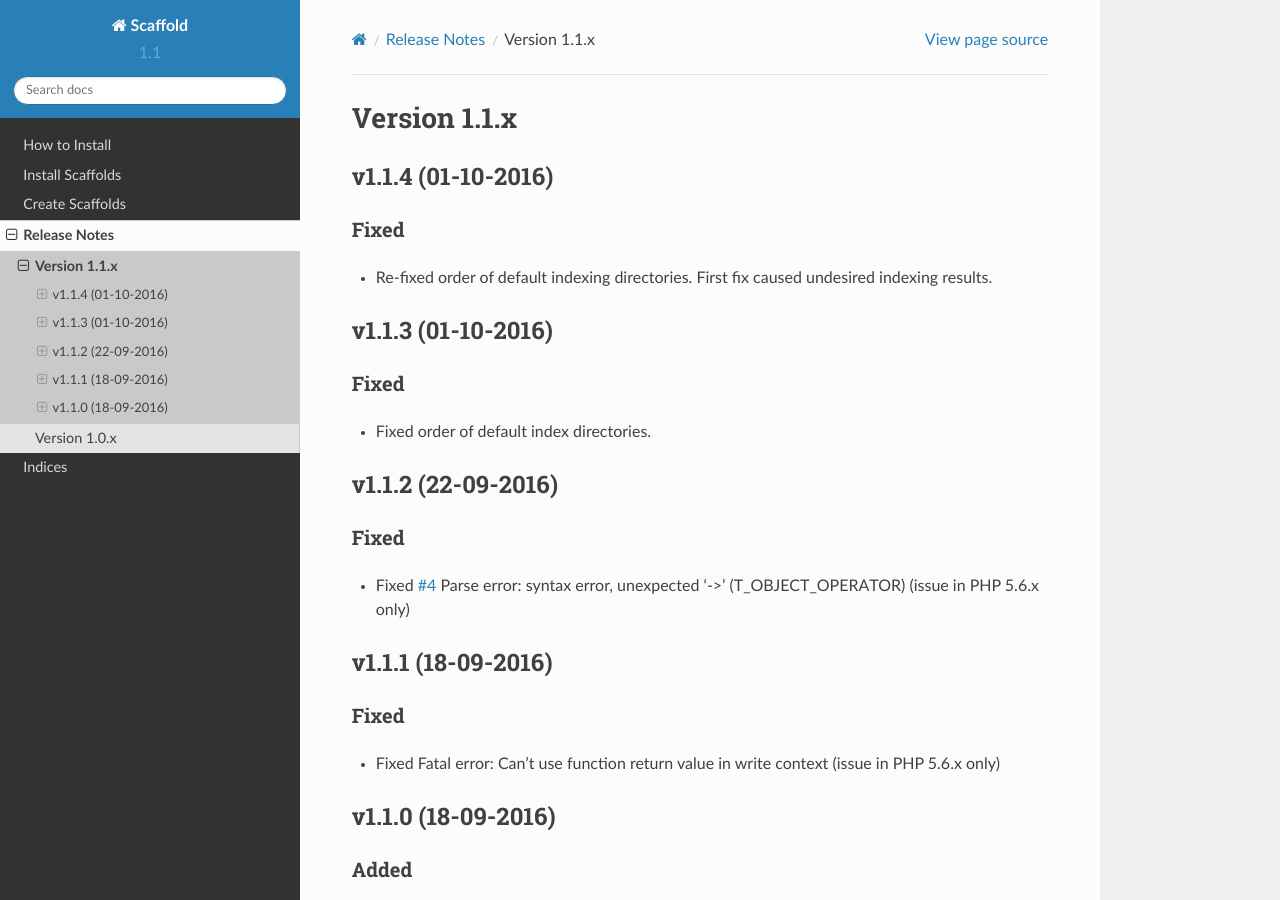
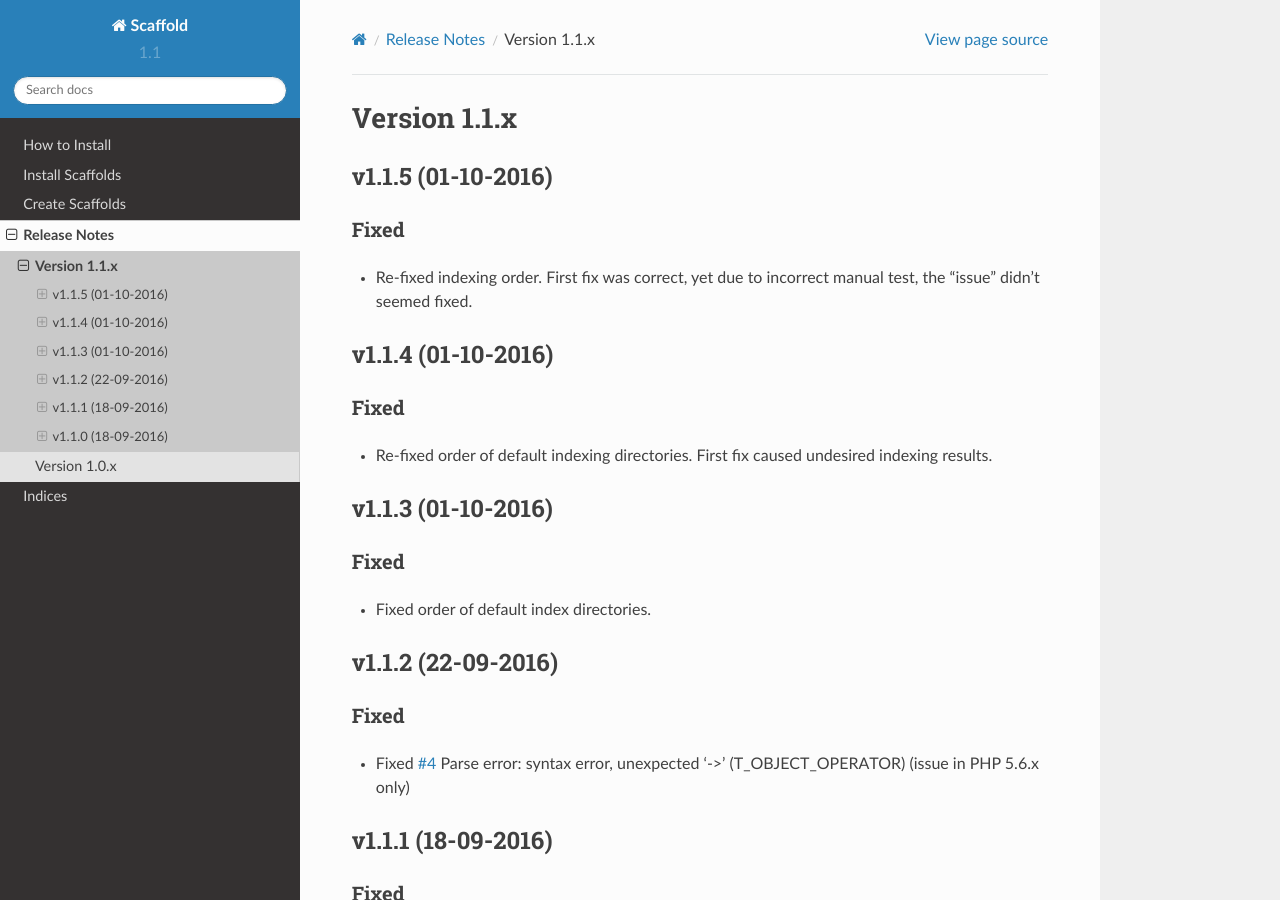
Before and after one commit to aedart/scaffold, a Sphinx documentation site: the page built from docs/source/release_notes/version-1.1.rst, in a window 1280 px wide and 900 px high. Built offline with Sphinx 7.4.7 and the Read the Docs theme 2.0.0, drawn with Linux system fonts in a browser that asks for light colours.

Commit message:
Add release notes

```diff
--- a/docs/source/release_notes/version-1.1.rst
+++ b/docs/source/release_notes/version-1.1.rst
@@ -1,5 +1,12 @@
 Version 1.1.x
 =============
+
+v1.1.5 (01-10-2016)
+^^^^^^^^^^^^^^^^^^^
+
+Fixed
+-----
+* Re-fixed indexing order. First fix was correct, yet due to incorrect manual test, the "issue" didn't seemed fixed.
 
 v1.1.4 (01-10-2016)
 ^^^^^^^^^^^^^^^^^^^
```
